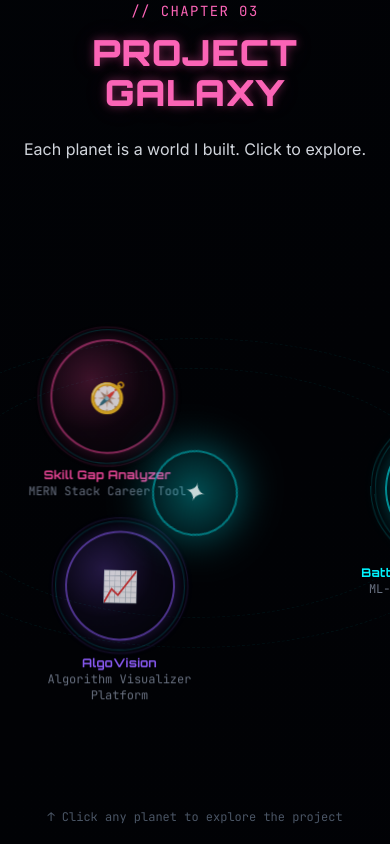
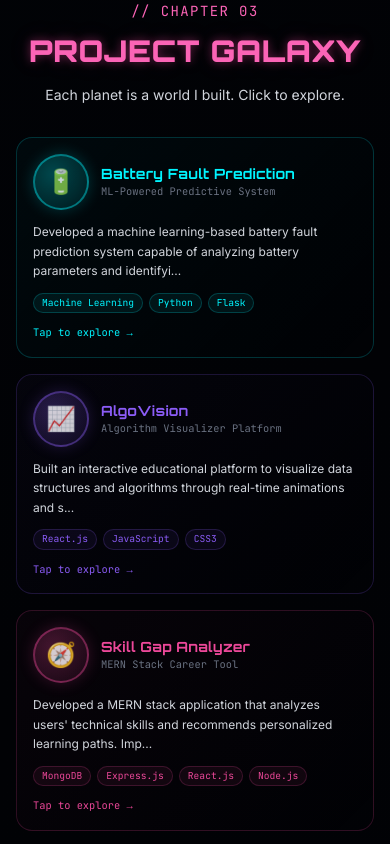
Before and after one commit to SentamilselvanA/Portfolio, a React (Vite) app: page / in a window 390 px wide. Shown: the part 2900-3744 px from the top of the page. Built offline with nearby package versions, Linux system fonts and the light colour scheme.

Commit message:
version 1 final css updated

```diff
--- a/src/components/Projects.jsx
+++ b/src/components/Projects.jsx
@@ -10,7 +10,6 @@ const PROJECTS = [
     tech: ['Machine Learning', 'Python', 'Flask'],
     challenge: 'Training an accurate predictive model on imbalanced fault data while keeping the Flask API response time under 200ms.',
     github: 'https://github.com', live: '#',
-    orbit: { radius: 0, angle: 0, speed: 0 }
   },
   {
     id: 1, name: 'AlgoVision', subtitle: 'Algorithm Visualizer Platform',
@@ -20,7 +19,6 @@ const PROJECTS = [
     tech: ['React.js', 'JavaScript', 'CSS3'],
     challenge: 'Synchronizing animation frames with algorithm state transitions to ensure visualizations remain accurate at all speeds.',
     github: 'https://github.com', live: '#',
-    orbit: { radius: 0, angle: 120, speed: 0 }
   },
   {
     id: 2, name: 'Skill Gap Analyzer', subtitle: 'MERN Stack Career Tool',
@@ -30,15 +28,15 @@ const PROJECTS = [
     tech: ['MongoDB', 'Express.js', 'React.js', 'Node.js'],
     challenge: 'Designing a recommendation algorithm that maps user skill levels to relevant learning resources with meaningful gap analysis.',
     github: 'https://github.com', live: '#',
-    orbit: { radius: 0, angle: 240, speed: 0 }
   },
 ]
 
+/* ── Desktop planet ── */
 function Planet({ project, index, onClick, isActive }) {
   const angle = (index / PROJECTS.length) * Math.PI * 2
-  const orbitR = 220
+  const orbitR = 200
   const x = Math.cos(angle) * orbitR
-  const y = Math.sin(angle) * (orbitR * 0.5)
+  const y = Math.sin(angle) * orbitR * 0.5
 
   return (
     <motion.div
@@ -48,78 +46,149 @@ function Planet({ project, index, onClick, isActive }) {
       animate={{ opacity: 1, scale: 1, x: x - project.size / 2, y: y - project.size / 2 }}
       transition={{ duration: 0.8, delay: index * 0.15, ease: [0.23, 1, 0.32, 1] }}
       onClick={() => onClick(project)}
-      whileHover={{ scale: 1.2 }}
+      whileHover={{ scale: 1.15 }}
     >
       <motion.div
         className="planet relative flex items-center justify-center"
         style={{
           width: project.size, height: project.size,
-          background: `radial-gradient(circle at 35% 35%, ${project.color}44, ${project.color}11, #020408)`,
+          background: `radial-gradient(circle at 35% 35%, ${project.color}44, ${project.color}11, #010205)`,
           border: `2px solid ${project.color}88`,
-          boxShadow: isActive
-            ? `0 0 60px ${project.color}, 0 0 120px ${project.color}44`
-            : `0 0 20px ${project.color}44`,
-          borderRadius: '50%',
-          transition: 'box-shadow 0.3s'
+          boxShadow: isActive ? `0 0 50px ${project.color}, 0 0 100px ${project.color}44` : `0 0 18px ${project.color}44`,
+          borderRadius: '50%', transition: 'box-shadow 0.3s',
         }}
-        animate={{ y: [0, -10, 0], rotate: [0, 5, 0] }}
+        animate={{ y: [0, -10, 0] }}
         transition={{ duration: 4 + index, repeat: Infinity, ease: 'easeInOut' }}
       >
         <span className="text-3xl">{project.icon}</span>
         <div className="absolute rounded-full border"
-          style={{ inset: -12, borderColor: `${project.color}33`, animation: `ringPulse ${3 + index * 0.5}s ease-in-out infinite` }} />
+          style={{ inset: -10, borderColor: `${project.color}33`, animation: `ringPulse ${3 + index * 0.5}s ease-in-out infinite` }} />
       </motion.div>
-      <div className="mt-3 text-center pointer-events-none">
-        <div className="font-orbitron text-xs font-bold" style={{ color: project.color }}>{project.name}</div>
-        <div className="font-mono text-xs text-gray-500">{project.subtitle}</div>
+      <div className="mt-2 text-center pointer-events-none" style={{ width: 120 }}>
+        <div className="font-orbitron text-xs font-bold truncate" style={{ color: project.color }}>{project.name}</div>
+        <div className="font-mono text-gray-500 truncate" style={{ fontSize: '0.6rem' }}>{project.subtitle}</div>
       </div>
     </motion.div>
   )
 }
 
+/* ── Mobile card ── */
+function MobileCard({ project, index, onClick }) {
+  const ref = useRef(null)
+  const inView = useInView(ref, { once: true, margin: '-40px' })
+
+  return (
+    <motion.div
+      ref={ref}
+      className="w-full rounded-2xl p-4 cursor-pointer active:scale-95 transition-transform"
+      style={{
+        background: `linear-gradient(135deg, ${project.color}08, rgba(0,0,0,0))`,
+        border: `1px solid ${project.color}30`,
+      }}
+      initial={{ opacity: 0, y: 30 }}
+      animate={inView ? { opacity: 1, y: 0 } : {}}
+      transition={{ duration: 0.5, delay: index * 0.1 }}
+      onClick={() => onClick(project)}
+    >
+      <div className="flex items-center gap-3 mb-3">
+        {/* Planet icon */}
+        <div
+          className="flex-shrink-0 rounded-full flex items-center justify-center text-2xl"
+          style={{
+            width: 56, height: 56,
+            background: `radial-gradient(circle at 35% 35%, ${project.color}44, ${project.color}11)`,
+            border: `2px solid ${project.color}66`,
+            boxShadow: `0 0 16px ${project.color}33`,
+          }}
+        >
+          {project.icon}
+        </div>
+        <div className="min-w-0 flex-1">
+          <div className="font-orbitron font-bold truncate text-sm" style={{ color: project.color }}>
+            {project.name}
+          </div>
+          <div className="font-mono text-gray-500 truncate" style={{ fontSize: '0.65rem' }}>
+            {project.subtitle}
+          </div>
+        </div>
+      </div>
+
+      <p className="text-gray-300 leading-relaxed mb-3" style={{ fontSize: '0.75rem' }}>
+        {project.desc.slice(0, 120)}...
+      </p>
+
+      <div className="flex flex-wrap gap-1.5 mb-3">
+        {project.tech.map(t => (
+          <span key={t} className="px-2 py-0.5 rounded-full font-mono"
+            style={{ fontSize: '0.6rem', background: `${project.color}11`, border: `1px solid ${project.color}33`, color: project.color }}>
+            {t}
+          </span>
+        ))}
+      </div>
+
+      <div className="font-mono" style={{ color: project.color, fontSize: '0.65rem' }}>
+        Tap to explore →
+      </div>
+    </motion.div>
+  )
+}
+
+/* ── Modal ── */
 function ProjectModal({ project, onClose }) {
   if (!project) return null
   return (
-    <motion.div className="fixed inset-0 z-50 flex items-center justify-center p-4"
+    <motion.div className="fixed inset-0 z-50 flex items-end md:items-center justify-center"
       initial={{ opacity: 0 }} animate={{ opacity: 1 }} exit={{ opacity: 0 }}>
       <div className="absolute inset-0 bg-black/80 backdrop-blur-sm" onClick={onClose} />
+
       <motion.div
-        className="relative glass-dark rounded-2xl p-8 max-w-2xl w-full max-h-[90vh] overflow-y-auto z-10"
-        style={{ border: `1px solid ${project.color}44`, boxShadow: `0 0 60px ${project.color}22` }}
-        initial={{ scale: 0.5, opacity: 0, y: 60 }}
-        animate={{ scale: 1, opacity: 1, y: 0 }}
-        exit={{ scale: 0.8, opacity: 0 }}
-        transition={{ duration: 0.5, ease: [0.23, 1, 0.32, 1] }}
+        className="relative glass-dark w-full md:max-w-2xl md:mx-4 md:rounded-2xl rounded-t-2xl overflow-y-auto z-10"
+        style={{
+          border: `1px solid ${project.color}44`,
+          boxShadow: `0 0 60px ${project.color}22`,
+          maxHeight: '90vh',
+          padding: 'clamp(1rem, 4vw, 2rem)',
+        }}
+        initial={{ y: '100%', opacity: 0 }}
+        animate={{ y: 0, opacity: 1 }}
+        exit={{ y: '100%', opacity: 0 }}
+        transition={{ duration: 0.4, ease: [0.23, 1, 0.32, 1] }}
       >
-        <div className="flex items-center justify-between mb-6">
-          <div className="flex items-center gap-4">
-            <div className="w-16 h-16 rounded-full flex items-center justify-center text-3xl"
+        {/* Header */}
+        <div className="flex items-center justify-between mb-4">
+          <div className="flex items-center gap-3 min-w-0 flex-1 mr-3">
+            <div className="flex-shrink-0 w-12 h-12 rounded-full flex items-center justify-center text-2xl"
               style={{ background: `radial-gradient(circle, ${project.color}22, transparent)`, border: `2px solid ${project.color}` }}>
               {project.icon}
             </div>
-            <div>
-              <h3 className="font-orbitron font-black text-xl" style={{ color: project.color }}>{project.name}</h3>
-              <p className="font-mono text-sm text-gray-400">{project.subtitle}</p>
+            <div className="min-w-0">
+              <h3 className="font-orbitron font-black text-base md:text-xl truncate" style={{ color: project.color }}>{project.name}</h3>
+              <p className="font-mono text-xs text-gray-400 truncate">{project.subtitle}</p>
             </div>
           </div>
-          <button onClick={onClose} className="w-10 h-10 rounded-full border border-gray-600 flex items-center justify-center text-gray-400 hover:border-red-400 hover:text-red-400 transition-colors">✕</button>
+          <button onClick={onClose}
+            className="flex-shrink-0 w-9 h-9 rounded-full border border-gray-600 flex items-center justify-center text-gray-400 hover:border-red-400 hover:text-red-400 transition-colors text-sm">
+            ✕
+          </button>
         </div>
 
-        <p className="text-gray-300 mb-6 leading-relaxed">{project.desc}</p>
+        <p className="text-gray-300 mb-4 leading-relaxed text-sm">{project.desc}</p>
 
-        <div className="mb-6">
-          <div className="font-orbitron text-sm mb-3" style={{ color: project.color }}>FEATURES</div>
-          <div className="grid grid-cols-2 gap-2">
+        {/* Features */}
+        <div className="mb-4">
+          <div className="font-orbitron text-xs mb-2" style={{ color: project.color }}>FEATURES</div>
+          <div className="grid grid-cols-1 sm:grid-cols-2 gap-1.5">
             {project.features.map((f, i) => (
-              <div key={i} className="flex items-center gap-2 text-sm text-gray-400">
+              <div key={i} className="flex items-center gap-2 text-xs text-gray-300">
                 <span style={{ color: project.color }}>▸</span> {f}
               </div>
             ))}
           </div>
         </div>
 
-        <div className="mb-6">
-          <div className="font-orbitron text-sm mb-3" style={{ color: project.color }}>TECH STACK</div>
+        {/* Tech stack */}
+        <div className="mb-4">
+          <div className="font-orbitron text-xs mb-2" style={{ color: project.color }}>TECH STACK</div>
           <div className="flex flex-wrap gap-2">
             {project.tech.map(t => (
               <span key={t} className="px-3 py-1 rounded-full font-mono text-xs"
@@ -130,19 +199,21 @@ function ProjectModal({ project, onClose }) {
           </div>
         </div>
 
-        <div className="mb-8 glass p-4 rounded-xl">
-          <div className="font-orbitron text-sm text-yellow-400 mb-2">⚡ CHALLENGE SOLVED</div>
-          <p className="text-sm text-gray-400">{project.challenge}</p>
+        {/* Challenge */}
+        <div className="mb-5 glass p-3 rounded-xl">
+          <div className="font-orbitron text-xs text-yellow-400 mb-1.5">⚡ CHALLENGE SOLVED</div>
+          <p className="text-xs text-gray-300">{project.challenge}</p>
         </div>
 
-        <div className="flex gap-4">
-          <a href={project.github} target="_blank"
-            className="flex-1 py-3 rounded-xl text-center font-mono text-sm font-bold transition-all hover:scale-105"
+        {/* Links */}
+        <div className="flex gap-3">
+          <a href={project.github} target="_blank" rel="noopener noreferrer"
+            className="flex-1 py-2.5 rounded-xl text-center font-mono text-xs font-bold transition-all"
             style={{ background: `${project.color}11`, border: `1px solid ${project.color}44`, color: project.color }}>
             🐙 GitHub
           </a>
-          <a href={project.live} target="_blank"
-            className="flex-1 py-3 rounded-xl text-center font-mono text-sm font-bold transition-all hover:scale-105"
+          <a href={project.live} target="_blank" rel="noopener noreferrer"
+            className="flex-1 py-2.5 rounded-xl text-center font-mono text-xs font-bold transition-all"
             style={{ background: `${project.color}22`, border: `1px solid ${project.color}66`, color: project.color }}>
             🚀 Live Demo
           </a>
@@ -152,33 +223,40 @@ function ProjectModal({ project, onClose }) {
   )
 }
 
+/* ── Main section ── */
 export default function Projects() {
   const [selected, setSelected] = useState(null)
   const ref = useRef(null)
   const inView = useInView(ref, { once: true })
 
   return (
-    <section id="projects" className="relative py-24 px-4 z-10">
+    <section id="projects" className="relative py-16 md:py-24 px-4 z-10 overflow-hidden">
       <div className="max-w-6xl mx-auto">
-        <motion.div ref={ref} className="text-center mb-8"
+
+        {/* Header */}
+        <motion.div ref={ref} className="text-center mb-8 md:mb-10"
           initial={{ opacity: 0, y: 40 }} animate={inView ? { opacity: 1, y: 0 } : {}} transition={{ duration: 0.8 }}>
           <div className="font-mono text-pink-400 text-sm tracking-widest mb-3">// CHAPTER 03</div>
-          <h2 className="font-orbitron font-black text-4xl md:text-6xl glow-pink text-pink-400 mb-6">PROJECT GALAXY</h2>
-          <p className="text-gray-300">Each planet is a world I built. Click to explore.</p>
+          <h2 className="font-orbitron font-black text-3xl md:text-6xl glow-pink text-pink-400 mb-4">PROJECT GALAXY</h2>
+          <p className="text-gray-300 text-sm md:text-base">Each planet is a world I built. Click to explore.</p>
         </motion.div>
 
-        <div className="relative flex items-center justify-center" style={{ height: 600 }}>
+        {/* ── Desktop galaxy ── */}
+        <div className="hidden md:block">
+          <div className="relative flex items-center justify-center" style={{ height: 560 }}>
+            {/* Center star */}
             <motion.div
-            className="absolute w-20 h-20 rounded-full flex items-center justify-center z-10"
-            style={{ background: 'radial-gradient(circle, rgba(0,245,255,0.3), rgba(0,245,255,0.05))', border: '2px solid rgba(0,245,255,0.4)', boxShadow: '0 0 40px rgba(0,245,255,0.4)' }}
+              className="absolute w-16 h-16 rounded-full flex items-center justify-center z-10"
+              style={{ background: 'radial-gradient(circle, rgba(0,245,255,0.3), rgba(0,245,255,0.05))', border: '2px solid rgba(0,245,255,0.4)', boxShadow: '0 0 30px rgba(0,245,255,0.35)' }}
               animate={{ scale: [1, 1.1, 1], rotate: 360 }}
               transition={{ scale: { duration: 3, repeat: Infinity }, rotate: { duration: 20, repeat: Infinity, ease: 'linear' } }}
             >
-            <span className="text-2xl">✦</span>
+              <span className="text-xl">✦</span>
             </motion.div>
 
-          {[250, 310].map((r, i) => (
-            <div key={i} className="absolute rounded-full border border-dashed"
+            {/* Orbit rings */}
+            {[220, 270].map((r, i) => (
+              <div key={i} className="absolute rounded-full border border-dashed pointer-events-none"
                 style={{ width: r * 2, height: r, borderColor: 'rgba(0,245,255,0.06)', borderRadius: '50%' }} />
             ))}
 
@@ -186,10 +264,18 @@ export default function Projects() {
               <Planet key={p.id} project={p} index={i} onClick={setSelected} isActive={selected?.id === p.id} />
             ))}
           </div>
+          <div className="text-center mt-2">
+            <p className="font-mono text-xs text-gray-700">↑ Click any planet to explore the project</p>
+          </div>
+        </div>
 
-        <div className="text-center mt-4">
-          <p className="font-mono text-xs text-gray-600">↑ Click any planet to explore the project</p>
+        {/* ── Mobile card list ── */}
+        <div className="flex flex-col gap-4 md:hidden">
+          {PROJECTS.map((p, i) => (
+            <MobileCard key={p.id} project={p} index={i} onClick={setSelected} />
+          ))}
         </div>
+
       </div>
 
       <AnimatePresence>
```
Lines whose indentation alone changed are shown as unchanged.
